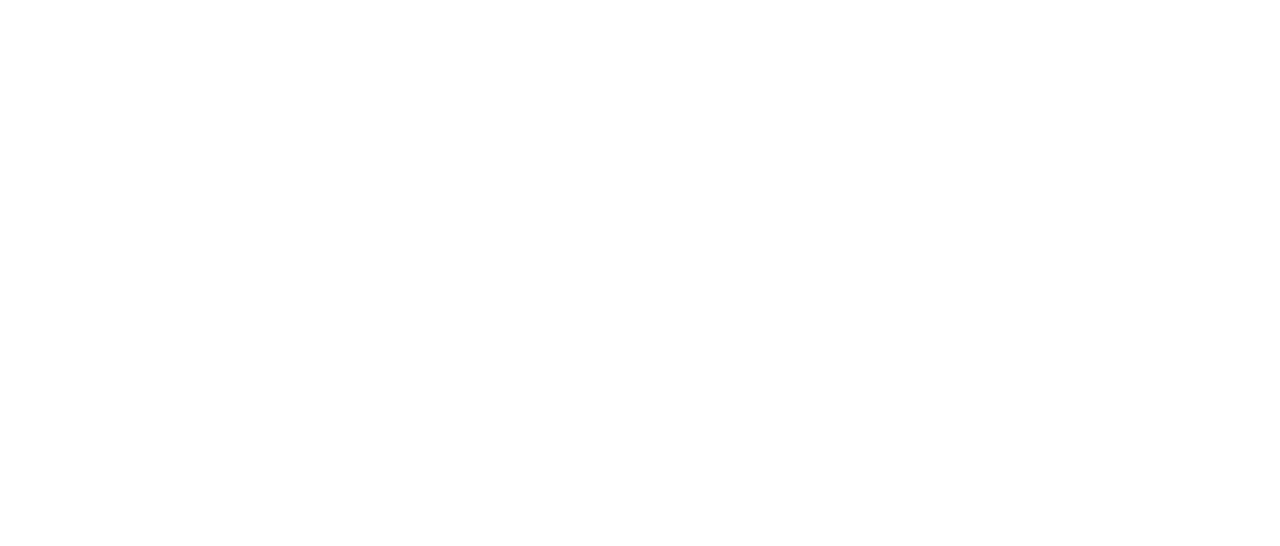
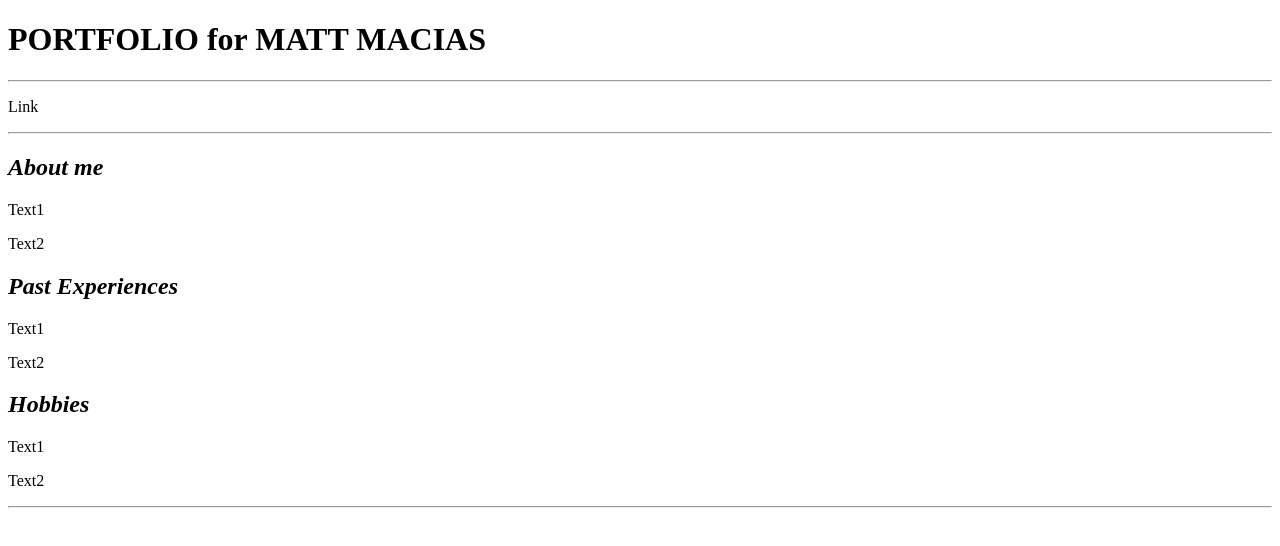
Before and after one commit to chllywlly/necronomicon, a plain HTML site: page index.html in a window 1280 px wide. Drawn offline with Linux system fonts and the light colour scheme.

Commit message:
Update index.html

```diff
--- a/index.html
+++ b/index.html
@@ -1,10 +1,29 @@
 <!DOCTYPE html>
+<!--
+Name: Matt Macias
+DateCreated: March 4 2019
+Most recent revision:
+-->
 <html>
 <head>
 <title> MATT's PORTFOLIO</title>
 </head>
 <body>
-
+  <h1>PORTFOLIO for MATT MACIAS</h1>
+  <HR />
+  <!-- We need to add links to projects.html, contacts.html, and testimonials.html-->
+  <P>Link</P>
+  <HR />
+  <H2><em>About me</em></H2>
+  <P>Text1</P>
+  <P>Text2</P>
+  <H2><em>Past Experiences</em></H2>
+  <P>Text1</P>
+  <P>Text2</P>
+  <H2><em>Hobbies</em></H2>
+  <P>Text1</P>
+  <P>Text2</P>
+  <HR />
 
 </body>
 </html>
```
